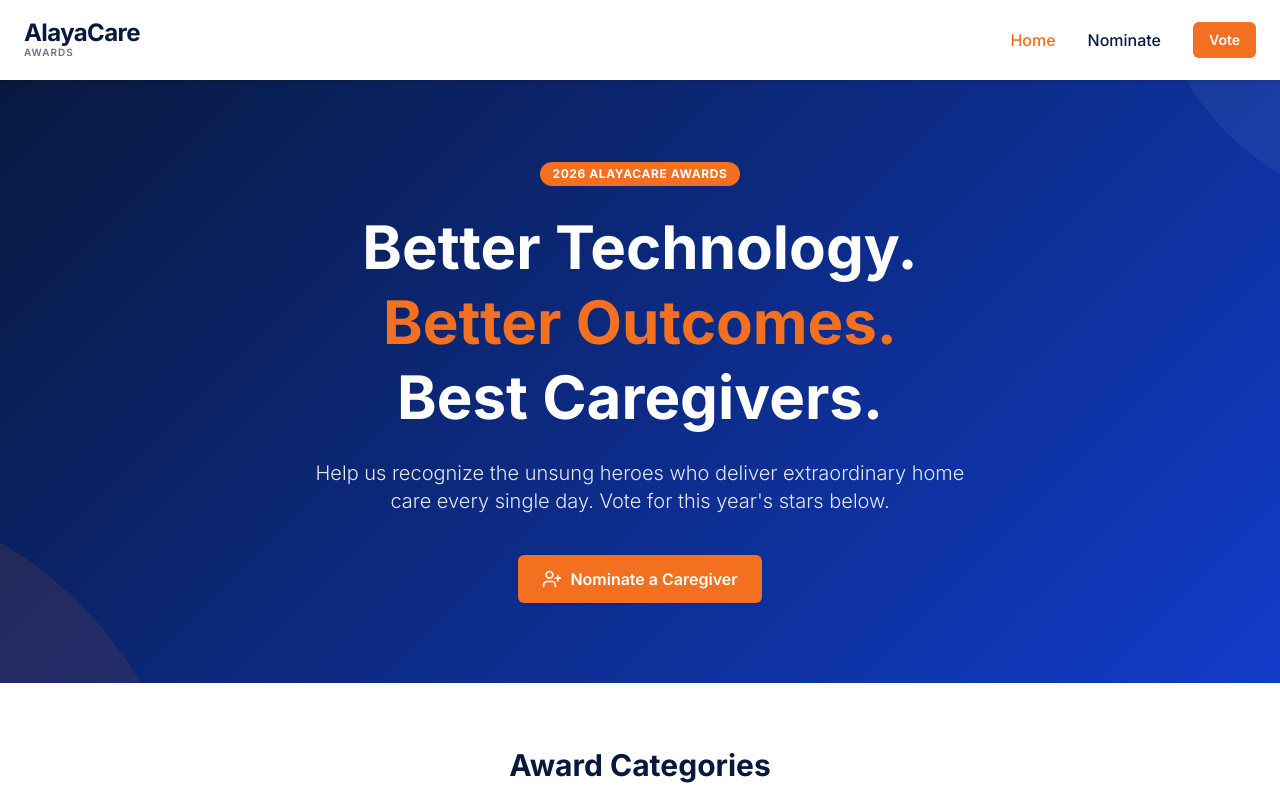
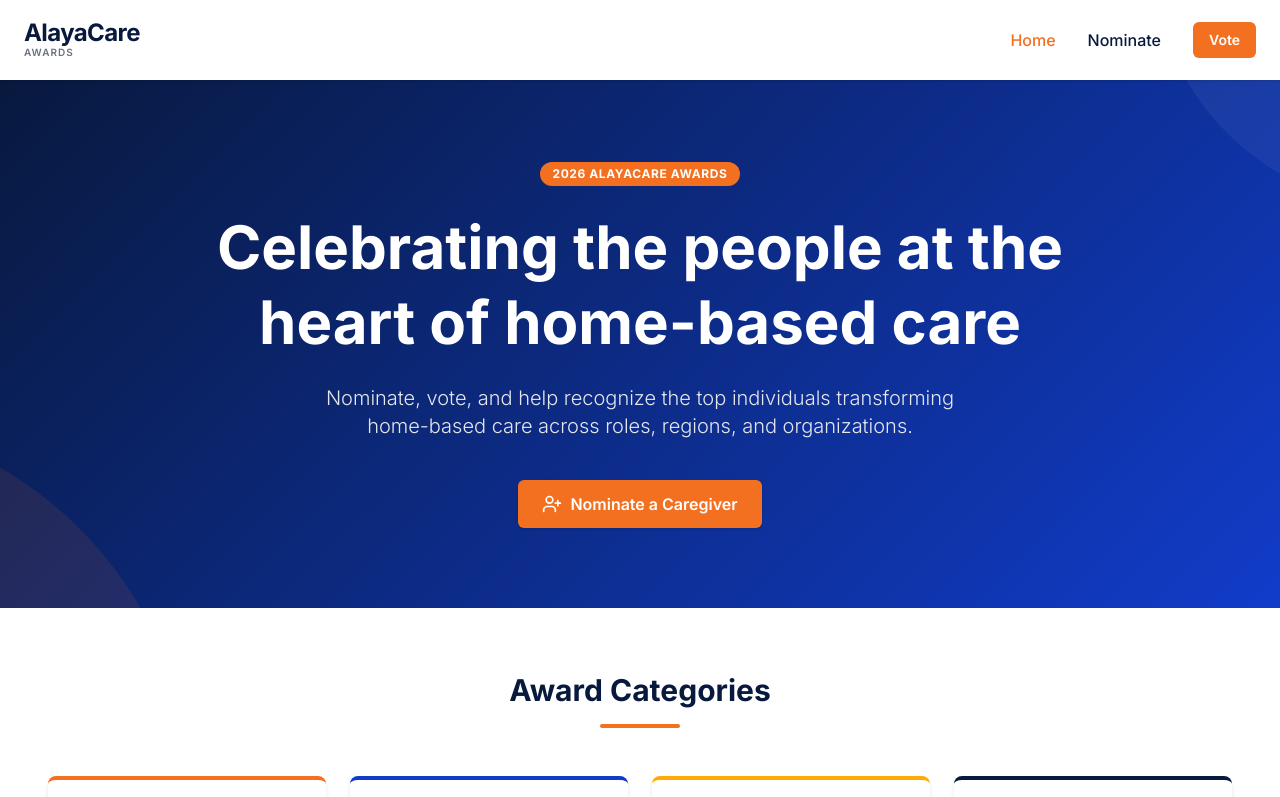
Before and after one commit to wcorman/alayacare-awards, a Next.js app: page / in a window 1280 px wide. Shown: the top 797 px of the page. Built offline with nearby package versions, Linux system fonts and the light colour scheme.

Commit message:
Update homepage headline and subtitle

```diff
--- a/app/page.tsx
+++ b/app/page.tsx
@@ -29,13 +29,10 @@
             2026 AlayaCare Awards
           </span>
           <h1 className="text-4xl md:text-6xl font-bold mb-6 leading-tight">
-            Better Technology.<br />
-            <span className="text-[#f37021]">Better Outcomes.</span><br />
-            Best Caregivers.
+            Celebrating the people at the heart of home-based care
           </h1>
           <p className="text-lg md:text-xl text-gray-200 mb-10 max-w-2xl mx-auto font-light">
-            Help us recognize the unsung heroes who deliver extraordinary home care every single day.
-            Vote for this year's stars below.
+            Nominate, vote, and help recognize the top individuals transforming home-based care across roles, regions, and organizations.
           </p>
 
           <div className="flex flex-col sm:flex-row gap-4 justify-center">
```
